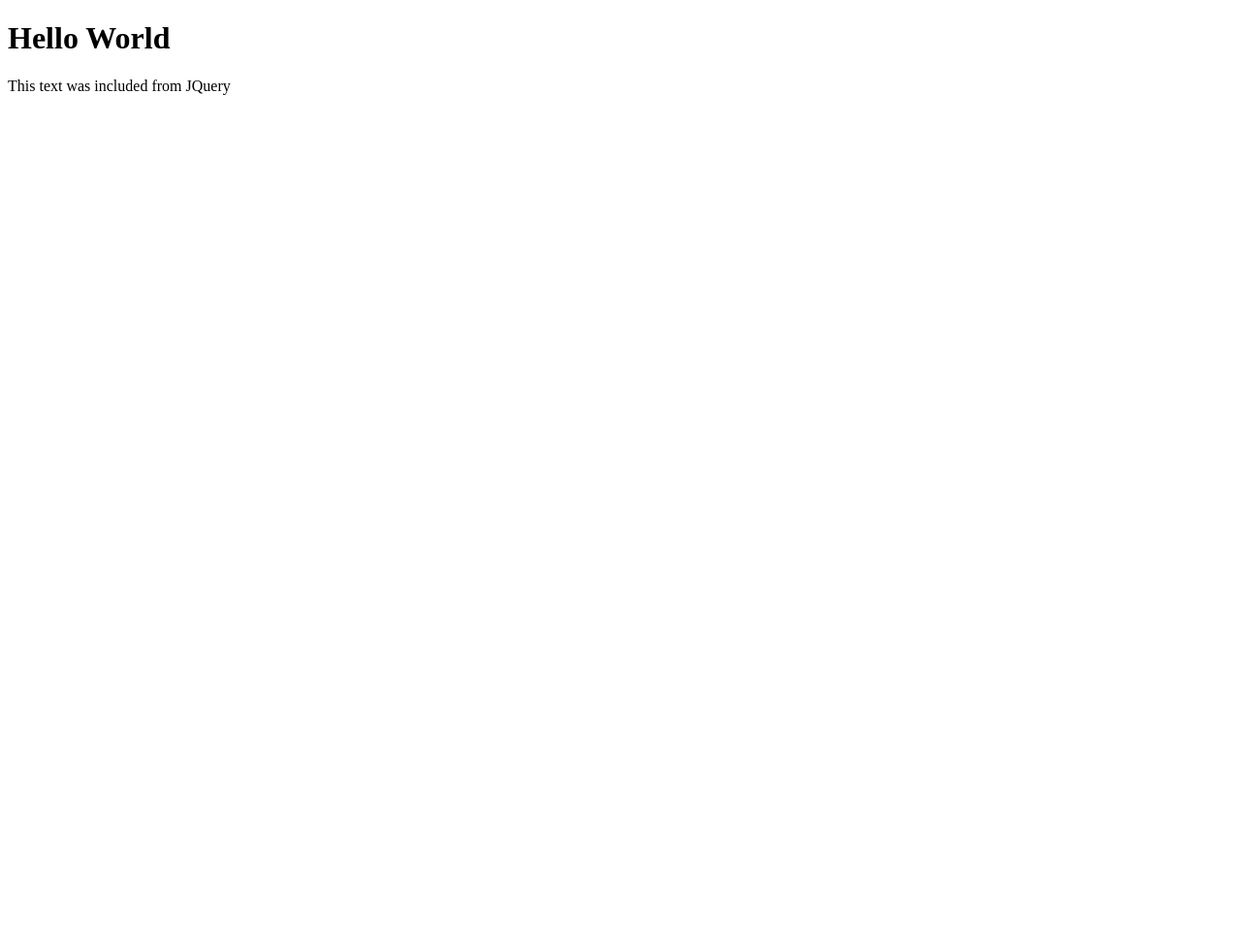
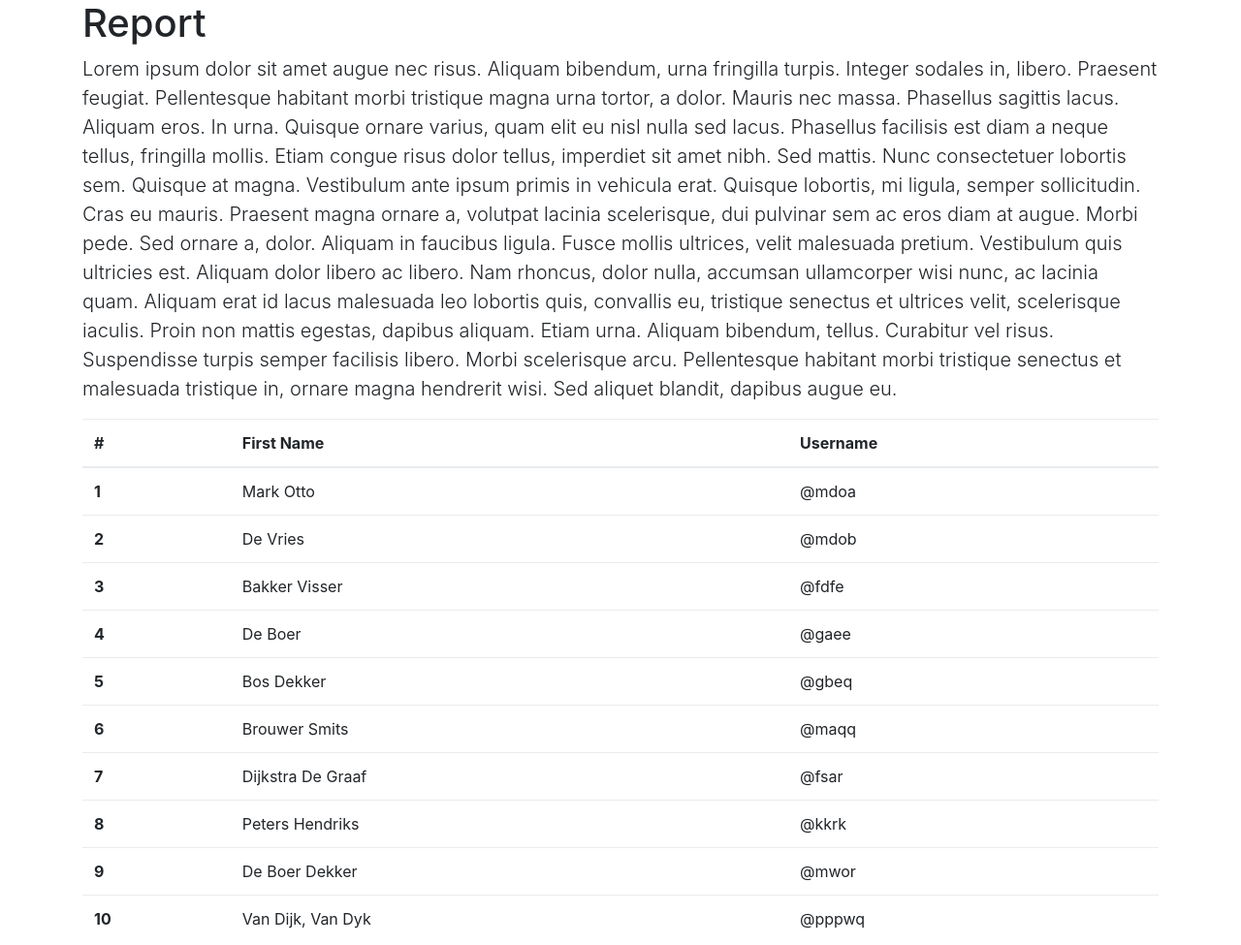
Before and after one commit to MarcinMiotk/learning-webpack, a website built with webpack: page activeTable/web/index.html in a window 1280 px wide. Shown: the whole page at 97% size. Before the commit the page ends 800 px from the top, so only its background shows below. Built offline with nearby package versions, Linux system fonts and the light colour scheme.

Commit message:
Loading data to page from JQuery

```diff
--- /dev/null
+++ b/activeTable/src/Lead.ts
@@ -0,0 +1,16 @@
+export interface Lead {
+    name:string;
+}
+
+export interface LeadProvider {
+
+    get(callback: (l:Lead)=>void):void;
+}
+
+export class LeadProviderFake implements LeadProvider {
+    get(callback: (l: Lead) => void): void {
+        callback({
+            name: "Lorem ipsum dolor sit amet quam. Phasellus laoreet condimentum, pulvinar ut, pulvinar mollis, orci ac turpis egestas. Mauris rutrum, est diam magna sapien, nec turpis id consequat porttitor. Maecenas blandit velit nec erat. Integer quis viverra mattis. Pellentesque placerat. Mauris luctus eget, dolor. Aliquam nonummy, erat. Vestibulum metus nec est. Aliquam commodo ipsum dolor quam, lobortis mauris rhoncus nunc, fringilla gravida. Pellentesque laoreet enim. Aliquam erat eu mauris tincidunt lorem, tempus nunc sem, lobortis metus. Class aptent taciti sociosqu ad."
+        });
+    }
+}
--- /dev/null
+++ b/activeTable/src/LeadProviderAjax.ts
@@ -0,0 +1,13 @@
+import {Lead, LeadProvider} from "./Lead";
+import jQuery = require('jquery');
+
+export class LeadProviderAjax implements LeadProvider {
+    get(callback: (l: Lead) => void): void {
+
+        jQuery.getJSON("lead.json", (data, textStatus) => {
+            let casted:Lead = data;
+            callback(casted);
+        });
+    }
+
+}
--- /dev/null
+++ b/activeTable/src/UIReportBuilder.ts
@@ -0,0 +1,32 @@
+import {Users} from "./User";
+
+export class UIReportBuilder {
+
+    private readonly location:string;
+
+    constructor(location:string) {
+        this.location = location;
+    }
+
+    apply(users:Users):void {
+        $(this.location + " tr").remove();
+        let tBody:JQuery = $(this.location);
+        for(let user of users.users) {
+            let tr:JQuery = jQuery("<tr>");
+            let column_1:JQuery = jQuery("<th>");
+            let column_2:JQuery = jQuery("<td>");
+            let column_3:JQuery = jQuery("<td>");
+
+            column_1.attr("scope", "row");
+            column_1.text(user.sequence);
+            column_2.text(user.name);
+            column_3.text(user.username);
+
+            tr.append(column_1);
+            tr.append(column_2);
+            tr.append(column_3);
+
+            tBody.append(tr);
+        }
+    }
+}
--- /dev/null
+++ b/activeTable/src/User.ts
@@ -0,0 +1,35 @@
+export interface Users {
+    all:number;
+    users:User[];
+}
+
+export interface User {
+    sequence:number;
+    name:string;
+    username:string;
+}
+
+export interface UsersProvider {
+
+    get(callback: (l:Users)=>void):void;
+}
+
+export class UsersProviderFake implements UsersProvider {
+    get(callback: (l: Users) => void): void {
+        callback({
+            "all": 2,
+            "users": [
+                {
+                    "sequence": 1,
+                    "name": "Mark Otto",
+                    "username": "@mdoa"
+                },
+                {
+                    "sequence": 2,
+                    "name": "De Vries",
+                    "username": "@mdob"
+                }
+            ]
+        });
+    }
+}
--- /dev/null
+++ b/activeTable/src/UsersProviderAjax.ts
@@ -0,0 +1,11 @@
+import {Users, UsersProvider} from "./User";
+import jQuery = require('jquery');
+
+export class UsersProviderAjax implements UsersProvider {
+    get(callback: (l: Users) => void): void {
+        jQuery.getJSON("users.json", (data, textStatus) => {
+            let casted:Users = data;
+            callback(casted);
+        });
+    }
+}
--- a/activeTable/src/main.ts
+++ b/activeTable/src/main.ts
@@ -1,7 +1,31 @@
-console.log("Hello World");
-console.log("I am main TypeScript");
+import {Lead, LeadProvider, LeadProviderFake} from "./Lead";
+import {LeadProviderAjax} from "./LeadProviderAjax";
+import {Users, UsersProvider, UsersProviderFake} from "./User";
+import {UsersProviderAjax} from "./UsersProviderAjax";
+import {UIReportBuilder} from "./UIReportBuilder";
+
+jQuery(function () {
+
+    let fake:boolean = false;
 
 
-jQuery(function () {
-    $("div.comment").text("This text was included from JQuery");
+    let leadProvider:LeadProvider;
+    let usersProvider:UsersProvider;
+
+    if(fake) {
+        leadProvider = new LeadProviderFake();
+        usersProvider = new UsersProviderFake();
+    } else {
+        leadProvider = new LeadProviderAjax();
+        usersProvider = new UsersProviderAjax();
+    }
+
+    leadProvider.get((lead:Lead)=> {
+        $("p.lead").text(lead.name);
+    });
+
+    usersProvider.get((users:Users)=> {
+        new UIReportBuilder("table.table tbody").apply(users);
+    });
+
 })
--- a/activeTable/web/index.html
+++ b/activeTable/web/index.html
@@ -2,14 +2,50 @@
 <html lang="en">
 <head>
     <meta charset="UTF-8">
+    <meta name="viewport" content="width=device-width, initial-scale=1, shrink-to-fit=no">
     <title>Title</title>
+    <link rel="stylesheet" href="https://maxcdn.bootstrapcdn.com/bootstrap/4.0.0-beta.2/css/bootstrap.min.css" integrity="sha384-PsH8R72JQ3SOdhVi3uxftmaW6Vc51MKb0q5P2rRUpPvrszuE4W1povHYgTpBfshb" crossorigin="anonymous">
 </head>
 <body>
-    <h1>Hello World</h1>
 
-    <div class="comment"></div>
+<div class="container">
+    <h1>Report</h1>
+
+    <p class="lead">
+        Vivamus sagittis lacus vel augue laoreet rutrum faucibus dolor auctor. Duis mollis, est non commodo luctus.
+    </p>
+
+
+    <table class="table table-hover">
+        <thead>
+        <tr>
+            <th scope="col">#</th>
+            <th scope="col">First Name</th>
+            <th scope="col">Username</th>
+        </tr>
+        </thead>
+        <tbody>
+        <tr>
+            <th scope="row">1</th>
+            <td>Mark Otto</td>
+            <td>@mdo</td>
+        </tr>
+        <tr>
+            <th scope="row">2</th>
+            <td>Jacob Thornton</td>
+            <td>@fat</td>
+        </tr>
+        </tbody>
+    </table>
+</div>
+
+
+
 
     <script src="../node_modules/jquery/dist/jquery.min.js"></script>
+    <script src="https://code.jquery.com/jquery-3.2.1.slim.min.js" integrity="sha384-KJ3o2DKtIkvYIK3UENzmM7KCkRr/rE9/Qpg6aAZGJwFDMVNA/GpGFF93hXpG5KkN" crossorigin="anonymous"></script>
+    <script src="https://cdnjs.cloudflare.com/ajax/libs/popper.js/1.12.3/umd/popper.min.js" integrity="sha384-vFJXuSJphROIrBnz7yo7oB41mKfc8JzQZiCq4NCceLEaO4IHwicKwpJf9c9IpFgh" crossorigin="anonymous"></script>
+    <script src="https://maxcdn.bootstrapcdn.com/bootstrap/4.0.0-beta.2/js/bootstrap.min.js" integrity="sha384-alpBpkh1PFOepccYVYDB4do5UnbKysX5WZXm3XxPqe5iKTfUKjNkCk9SaVuEZflJ" crossorigin="anonymous"></script>
     <script src="../dist/bundle.js"></script>
 </body>
 </html>
--- /dev/null
+++ b/activeTable/web/lead.json
@@ -0,0 +1,3 @@
+{
+  "name": "Lorem ipsum dolor sit amet augue nec risus. Aliquam bibendum, urna fringilla turpis. Integer sodales in, libero. Praesent feugiat. Pellentesque habitant morbi tristique magna urna tortor, a dolor. Mauris nec massa. Phasellus sagittis lacus. Aliquam eros. In urna. Quisque ornare varius, quam elit eu nisl nulla sed lacus. Phasellus facilisis est diam a neque tellus, fringilla mollis. Etiam congue risus dolor tellus, imperdiet sit amet nibh. Sed mattis. Nunc consectetuer lobortis sem. Quisque at magna. Vestibulum ante ipsum primis in vehicula erat. Quisque lobortis, mi ligula, semper sollicitudin. Cras eu mauris. Praesent magna ornare a, volutpat lacinia scelerisque, dui pulvinar sem ac eros diam at augue. Morbi pede. Sed ornare a, dolor. Aliquam in faucibus ligula. Fusce mollis ultrices, velit malesuada pretium. Vestibulum quis ultricies est. Aliquam dolor libero ac libero. Nam rhoncus, dolor nulla, accumsan ullamcorper wisi nunc, ac lacinia quam. Aliquam erat id lacus malesuada leo lobortis quis, convallis eu, tristique senectus et ultrices velit, scelerisque iaculis. Proin non mattis egestas, dapibus aliquam. Etiam urna. Aliquam bibendum, tellus. Curabitur vel risus. Suspendisse turpis semper facilisis libero. Morbi scelerisque arcu. Pellentesque habitant morbi tristique senectus et malesuada tristique in, ornare magna hendrerit wisi. Sed aliquet blandit, dapibus augue eu."
+}
--- /dev/null
+++ b/activeTable/web/users.json
@@ -0,0 +1,55 @@
+{
+  "all": 10,
+  "users": [
+    {
+      "sequence": 1,
+      "name": "Mark Otto",
+      "username": "@mdoa"
+    },
+    {
+      "sequence": 2,
+      "name": "De Vries",
+      "username": "@mdob"
+    },
+    {
+      "sequence": 3,
+      "name": "Bakker Visser",
+      "username": "@fdfe"
+    },
+    {
+      "sequence": 4,
+      "name": "De Boer",
+      "username": "@gaee"
+    },
+    {
+      "sequence": 5,
+      "name": "Bos Dekker",
+      "username": "@gbeq"
+    },
+    {
+      "sequence": 6,
+      "name": "Brouwer Smits",
+      "username": "@maqq"
+    },
+    {
+      "sequence": 7,
+      "name": "Dijkstra De Graaf",
+      "username": "@fsar"
+    },
+    {
+      "sequence": 8,
+      "name": "Peters Hendriks",
+      "username": "@kkrk"
+    },
+    {
+      "sequence": 9,
+      "name": "De Boer Dekker",
+      "username": "@mwor"
+    },
+    {
+      "sequence": 10,
+      "name": "Van Dijk, Van Dyk",
+      "username": "@pppwq"
+    }
+  ]
+}
```
Also changed, not shown: 1 other file.
